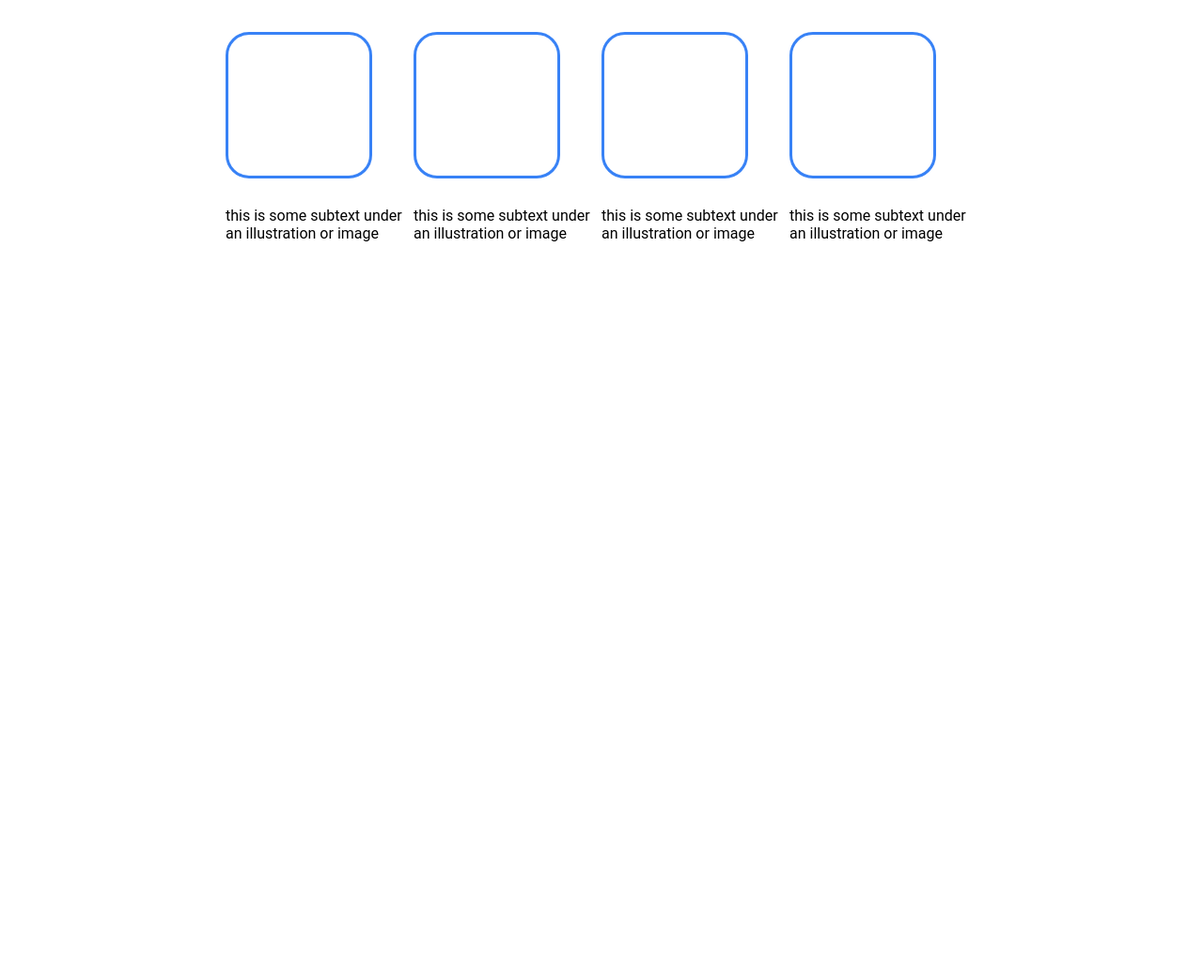
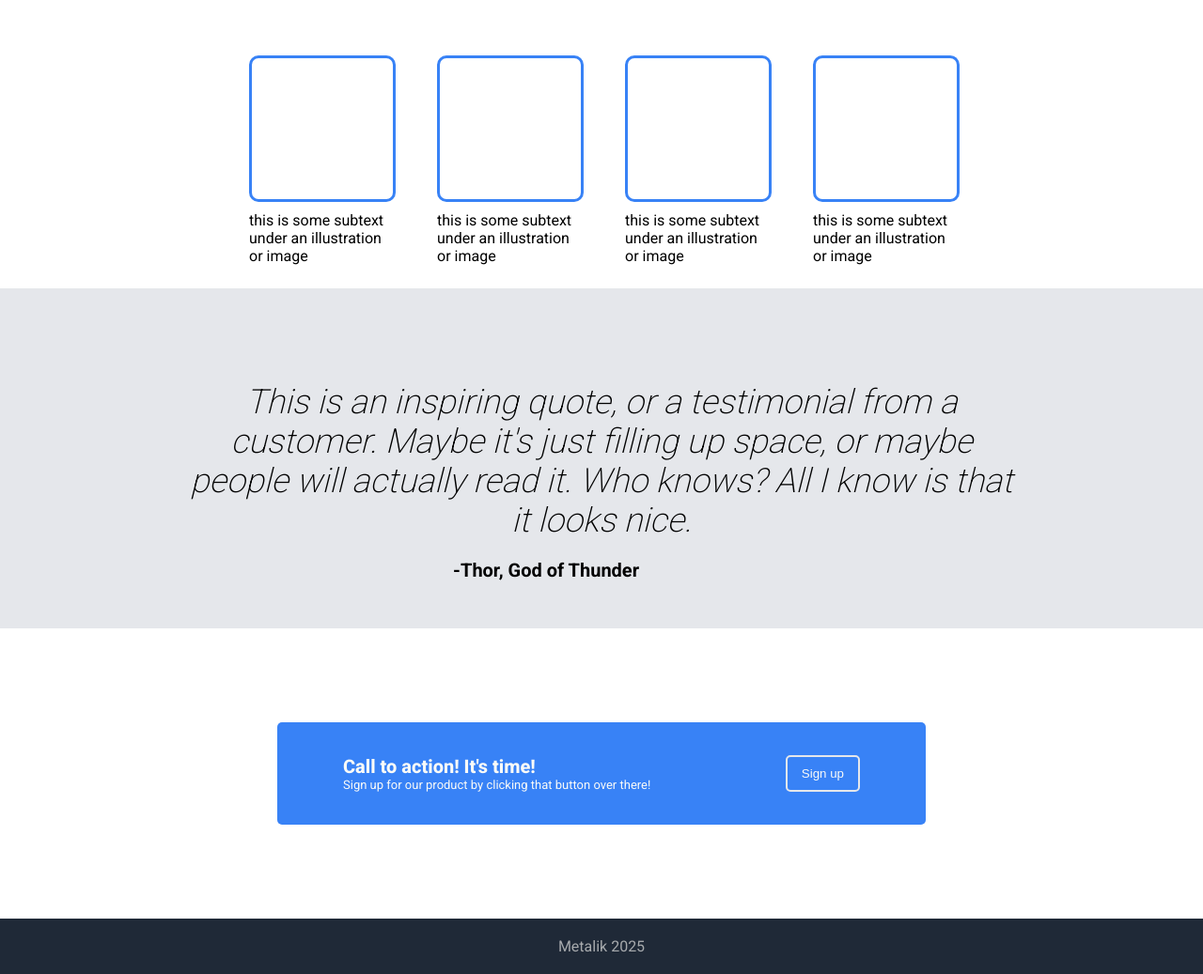
Before and after one commit to MetalikZX/odin-landing, a plain HTML site: page index.html in a window 1280 px wide. Shown: the part 599-1636 px from the top of the page at 94% size. Before the commit the page ends 857 px from the top, so only its background shows below. Drawn offline with Linux system fonts and the light colour scheme.

Commit message:
Finished my landing page

```diff
--- a/index.html
+++ b/index.html
@@ -4,6 +4,9 @@
     <meta charset="UTF-8">
     <meta name="viewport" content="width=device-width, initial-scale=1.0">
     <link rel="stylesheet" href="style.css">
+    <link rel="preconnect" href="https://fonts.googleapis.com">
+<link rel="preconnect" href="https://fonts.gstatic.com" crossorigin>
+<link href="https://fonts.googleapis.com/css2?family=Roboto:wght@100..900&display=swap" rel="stylesheet">
     <title>Document</title>
 </head>
 <body>
@@ -19,7 +22,7 @@
         <div class="hero-content">
         <h1 class="herotitle">This website is awesome</h1>
         <p class="herodesc">This website has some subtext that goes here under the main title. It's a smaller font and the color is lower contrast</p>
-        <button>Sign up</button>
+        <button class="upperbutton">Sign up</button>
     </div>
     <div class="img-placeholder">
     this is a placeholder for an image </div>
@@ -43,5 +46,16 @@
             <div class="infotext">this is some subtext under an illustration or image</div>
         </div>
     </div>
+    <div class="quotepart">
+    <div class="quote">This is an inspiring quote, or a testimonial from a customer. Maybe it's just filling up space, or maybe people will actually read it. Who knows? All I know is that it looks nice.</div>
+    <div class="attr">-Thor, God of Thunder</div>
+    </div>
+    <div class="CTA-Section">
+        <div class="CTA-Text">
+        <div class="CTA-Title">Call to action! It's time!</div>
+        <div class="CTA-Desc">Sign up for our product by clicking that button over there!</div></div>
+        <button class="bottombutton">Sign up</button>
+    </div>
+    <div class="footer">Metalik 2025</div>
 </body>
 </html>
--- a/style.css
+++ b/style.css
@@ -19,7 +19,7 @@ ul {
     list-style: none;
 }
 
-.header, .hero {
+.header, .hero, .footer {
   background-color: #1f2937;
 }
 
@@ -37,13 +37,14 @@ a {
   text-decoration: none;
 }
 
-button {
+.upperbutton {
   background-color: #3882F6;
   border-radius: 12px;
   color: white;
   font-size: 18px;
   padding: 6px 12px;
   margin-top: 30px;
+  border-style: solid;
 }
 
 .herodesc {
@@ -77,27 +78,29 @@ gap: 150px;
 }
 
 .img-placeholder {
-  flex: 0 0 150px;
+  flex: 0 0 160px;
   height: 70px;
   display: flex;
   align-items: center;
   background-color: #6d747d;
   padding: 70px 150px;
+  white-space: nowrap;
 }
 
 .info {
   display: flex;
   justify-content: center;
-
   padding-top: 50px;
 }
 
 .infotext {
   display: flex;
+  max-width: 150px;
 }
 
 .infoblock {
-  max-width: 200px;
+  max-width: 150px;
+  margin: 25px;
 }
 
 .info-pic {
@@ -105,8 +108,8 @@ gap: 150px;
   height: 150px;
   border: #3882F6 3px;
   border-style: solid;
-  border-radius: 25px;
-  margin-bottom: 30px;
+  border-radius: 10px;
+  margin-bottom: 10px;
 }
 
 .infotitle {
@@ -117,3 +120,74 @@ gap: 150px;
   color: #1f2937;
   font-weight: 900;
 }
+
+.quote {
+  font-size: 36px;
+  font-style: italic;
+  font-weight: 200;
+  display: flex;
+  margin-top: 50px;
+  margin-bottom: 20px;
+  justify-content: center;
+  text-align: center;
+  margin-left: auto;
+  margin-right: auto;
+  max-width: 900px;
+}
+
+.quotepart {
+  background-color: #e5e7eb;
+  display: flex;
+  flex-direction: column;
+  padding: 50px 100px;
+  justify-content: center;
+  margin: 0 auto;
+}
+
+.attr {
+  display: flex;
+  justify-content: flex-end;
+  margin-right: 500px;
+  font-weight: 700;
+  font-size: 20px;
+}
+
+.CTA-Section {
+  background-color: #3882F6;
+  max-width: 550px;
+  display: flex;
+  margin: 100px auto;
+  padding: 35px 70px;
+  justify-content: space-between;
+  border-radius: 5px;
+
+}
+
+.CTA-Title, .CTA-Desc, .bottombutton {
+  color: #f9faf8;
+}
+
+.bottombutton {
+  background-color: #3882F6;
+  border-color: #e5e7eb;
+  border-radius: 5px;
+  border-style: solid;
+  border-width: 2px;
+  padding: 5px 15px;
+}
+
+.CTA-Title {
+  font-weight: 800;
+  font-size: 20px;
+}
+
+.CTA-Desc {
+  font-size: 13px;
+}
+
+.footer {
+color: #a7aaad;
+display: flex;
+justify-content: center;
+padding: 20px;
+}
```
